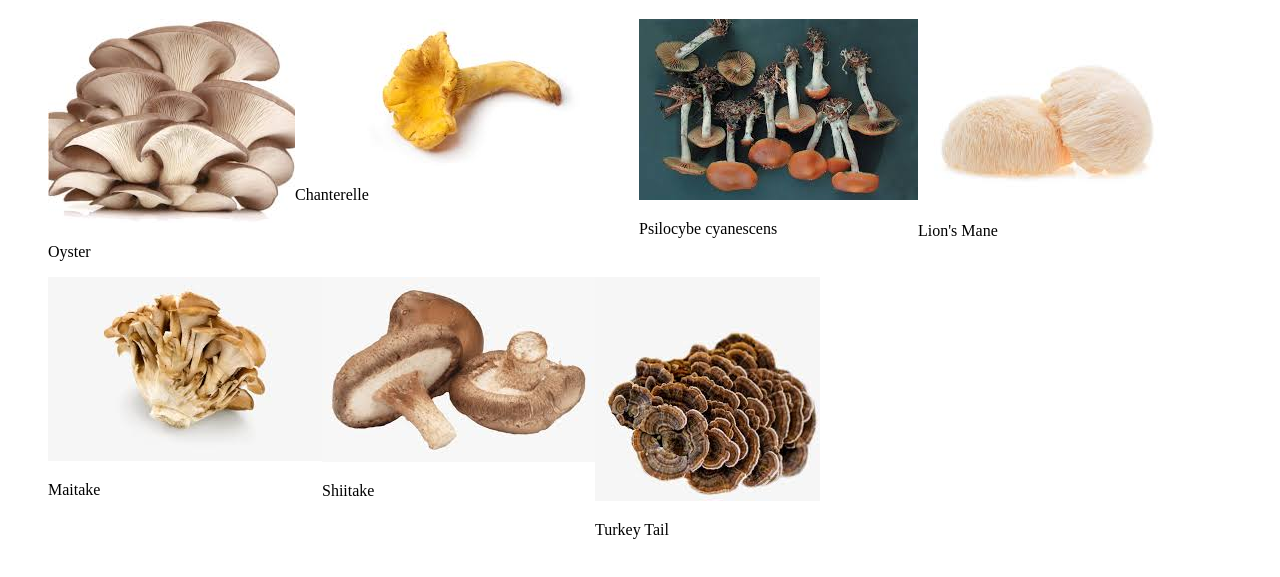
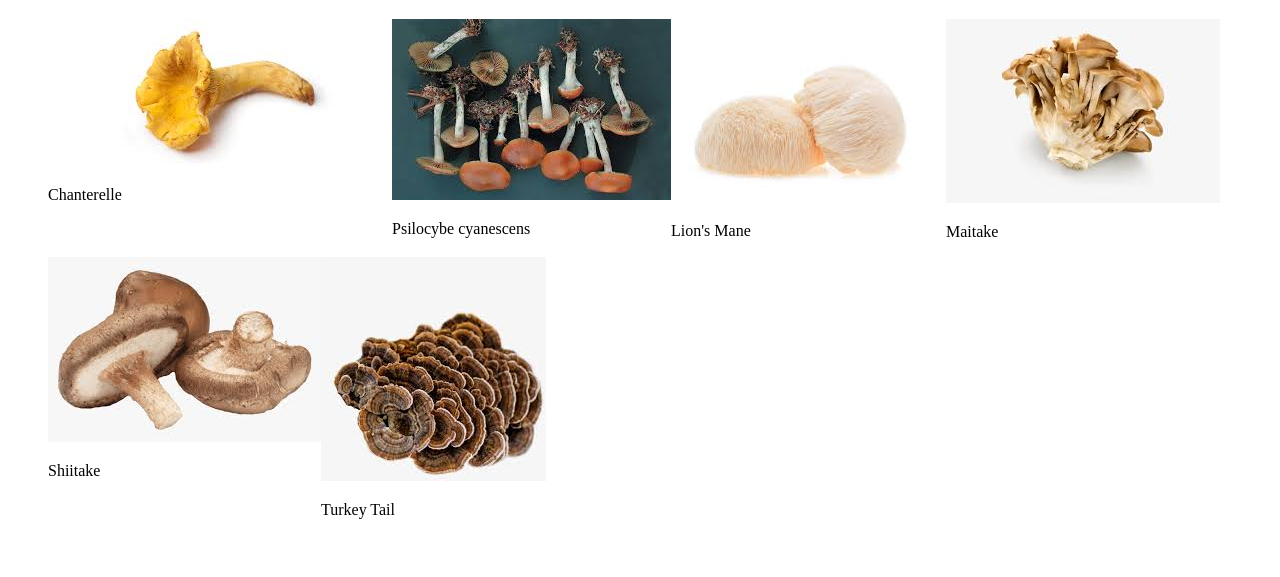
Before and after one commit to jakethrasher/lab-02b-image-gallery, a plain HTML site: page index.html in a window 1280 px wide. Shown: the part 61-638 px from the top of the page. Drawn offline with Linux system fonts and the light colour scheme.

Commit message:
Update index.html
remove oyster li

```diff
--- a/index.html
+++ b/index.html
@@ -10,14 +10,6 @@
 <body>
     <header><h1>A Gallery of Mushrooms</h1></header>
     <ul>
-        <li style="list-style: none;">
-            <article class="gallery_item">
-                <a href="https://en.wikipedia.org/wiki/Pleurotus" target="_blank">
-                    <img src="/mushroom_images/oyster.png" alt="oyster_mushroom">
-                </a>
-                <p>Oyster</p>
-            </article>
-        </li>
         <li style="list-style: none;">
             <article class="gallery_item">
                 <a href="https://en.wikipedia.org/wiki/Chanterelle" target="_blank">
```
